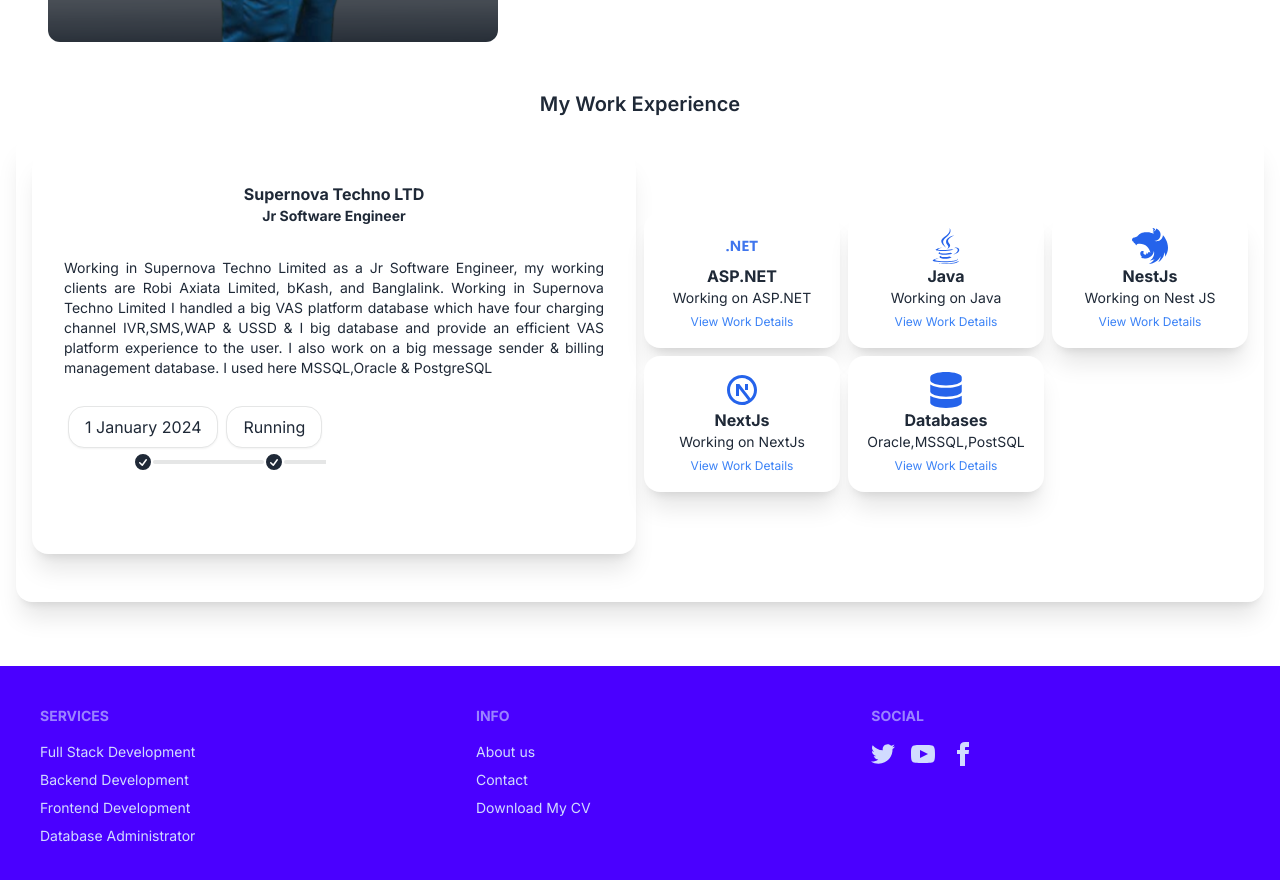
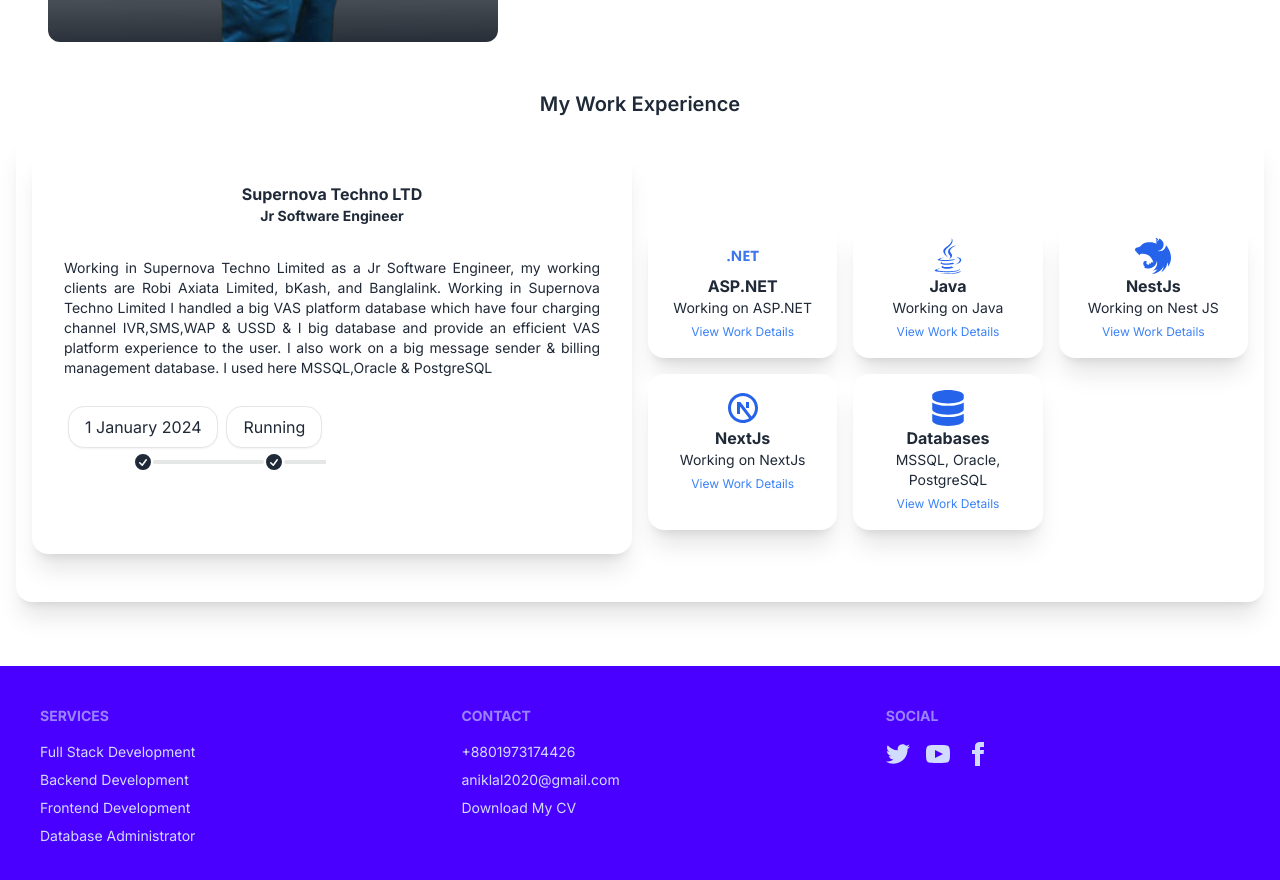
Before and after one commit to Anik228/My_Profile, a Next.js app: page / in a window 1280 px wide. Shown: the part 920-1800 px from the top of the page. Built offline with nearby package versions, Linux system fonts and the light colour scheme.

Commit message:
responsive done

```diff
--- a/app/component/body/footer.tsx
+++ b/app/component/body/footer.tsx
@@ -15,9 +15,9 @@
           <a className="link link-hover">Database Administrator</a>
         </nav>
         <nav>
-          <h6 className="footer-title">Info</h6>
-          <a className="link link-hover">About us</a>
-          <a className="link link-hover">Contact</a>
+          <h6 className="footer-title">Contact</h6>
+          <a className="link link-hover">+8801973174426</a>
+          <a className="link link-hover">aniklal2020@gmail.com</a>
           <a className="link link-hover">Download My CV</a>
 
         </nav>
--- a/app/component/body/workingArea.tsx
+++ b/app/component/body/workingArea.tsx
@@ -10,11 +10,11 @@
 const WorkingArena = () => {
     return (
         <div>
-            <div className="grid grid-cols-3 gap-2">
+            <div className="grid grid-cols-1 md:grid-cols-3 gap-2 md:gap-4 mt-12">
 
                 {/* ASP.NET Card */}
                 <div>
-                    <div className="card bg-base-100 w-full  h-fit shadow-xl">
+                    <div className="card bg-base-100 w-full  h-full shadow-xl">
                         <div className="px-4 py-4">
                             <div className="flex items-center justify-center">
                                 <AiOutlineDotNet className="text-4xl text-blue-600" />
@@ -70,7 +70,7 @@
 
                 {/* Java Card */}
                 <div>
-                    <div className="card bg-base-100 w-full  shadow-xl">
+                    <div className="card bg-base-100 w-full h-full  shadow-xl">
                         <div className="px-4 py-4">
                             <div className="flex items-center justify-center">
                                 <FaJava className="text-4xl text-blue-600" />
@@ -109,7 +109,7 @@
                 </div>
 
                 <div>
-                    <div className="card bg-base-100 w-full shadow-xl">
+                    <div className="card bg-base-100 w-full h-full shadow-xl">
                         <div className="px-4 py-4">
                             <div className="flex items-center justify-center">
                                 <SiNestjs className="text-4xl text-blue-600" />
@@ -165,7 +165,7 @@
                 </div>
 
                 <div>
-                    <div className="card bg-base-100 w-full  shadow-xl">
+                    <div className="card bg-base-100 w-full h-full shadow-xl">
                         <div className="px-4 py-4">
                             <div className="flex items-center justify-center">
                                 <RiNextjsLine className="text-4xl text-blue-600" />
@@ -211,7 +211,7 @@
 
 
                 <div>
-                    <div className="card bg-base-100 w-full  shadow-xl">
+                    <div className="card bg-base-100 w-full  h-full shadow-xl">
                         <div className="px-4 py-4">
                             <div className="flex items-center justify-center">
                                 <FaDatabase className="text-4xl text-blue-600" />
@@ -219,7 +219,7 @@
                             <div className="flex justify-center text-center">
                                 <p className="text-base font-bold">Databases</p>
                             </div>
-                            <p className="text-sm text-center">Oracle,MSSQL,PostSQL</p>
+                            <p className="text-sm text-center">MSSQL, Oracle, PostgreSQL</p>
                             <div className="text-center">
                                 <label htmlFor="my_modal_db" className="text-blue-500 text-xs cursor-pointer hover:underline">
                                     View Work Details
@@ -260,6 +260,8 @@
                 </div>
 
 
+
+
             </div>
         </div>
     );
--- a/app/component/body/workingex.tsx
+++ b/app/component/body/workingex.tsx
@@ -13,7 +13,7 @@
   return (
     <div>
       <div className='container mx-auto px-12 mt-16 mb-12'>
-        <div className="grid grid-cols-2 gap-2 items-center">
+        <div className="grid grid-cols-1 gap-2 md:grid-cols-2 md:gap-4 lg:gap-2 items-center">
 
           <div className={`avatar avatar-class ${hasLoaded ? 'slide-in-left' : ''}`}>
             <div className="rounded-xl w-[450px] h-[450px] my-image-about"></div>
@@ -29,7 +29,6 @@
               </div>
             </div>
           </div>
-
         </div>
       </div>
     </div>
--- a/app/component/body/workingexperience.tsx
+++ b/app/component/body/workingexperience.tsx
@@ -19,13 +19,13 @@
                 <div className="flex items-center justify-center mb-4">
                     <h2 className="card-title text-center">My Work Experience</h2>
                 </div>
-                <div className="grid grid-cols-1 gap-2 items-center">
+                <div className="grid grid-cols-1 items-center">
                     <div className={` ${hasLoaded ? 'slide-in-left' : ''}`}>
                         <div className="card bg-base-100 w-full shadow-xl h-full">
 
 
                             <div className='mx-auto px-4 mt-4 mb-12'>
-                                <div className="grid grid-cols-2 gap-2 items-center">
+                                <div className="grid grid-cols-1 md:grid-cols-2 md:gap-4 items-center">
                                     <div className="card bg-base-100 w-fit shadow-xl mx-auto justify-center">
                                         {/* <div
                                             className="flex items-center justify-center mt-8">
```
Also changed, not shown: 1 other file (tests, documents, lock files or other folders).
